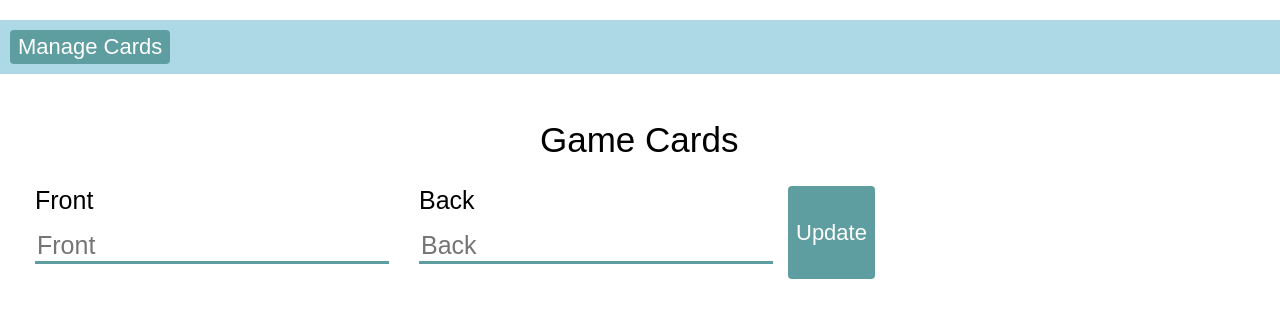
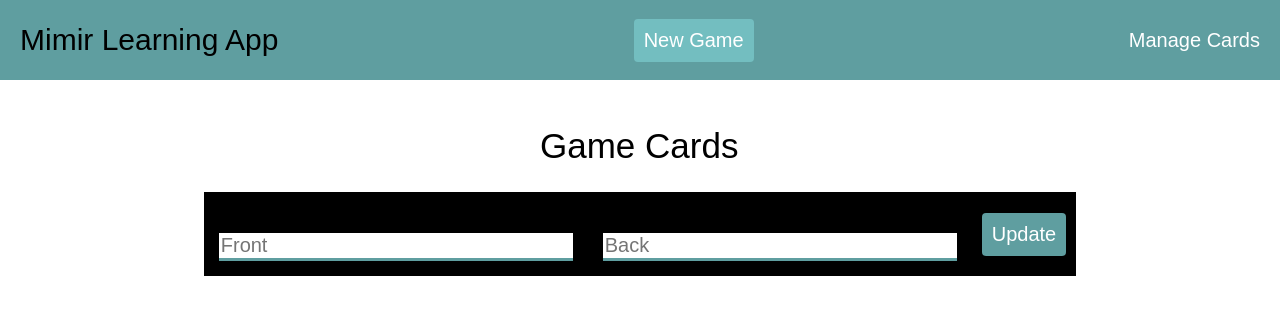
Before and after one commit to Yoohnas/learningApp, a React (Create React App) app in the folder mimir/: page /card/1 in a window 1280 px wide. Shown: the top 318 px of the page. Built offline with nearby package versions, Linux system fonts and the light colour scheme.

Commit message:
- added addbar button for new game - refactored component containers and styling

```diff
--- a/mimir/src/App.tsx
+++ b/mimir/src/App.tsx
@@ -1,24 +1,22 @@
 import React from 'react';
-import {Home} from "./components/pages/Home";
-import {Ongoing} from "./components/widgets/game/Ongoing";
+import {Main} from "./components/pages/Main";
 import {Routes, Route} from 'react-router-dom'
 import {NotFound} from "./components/pages/NotFound";
 import {Cards} from "./components/pages/Cards";
 import {Layout} from "./components/pages/Layout";
 import {CardEditor} from "./components/widgets/card/CardEditor";
 import {Overview} from "./components/widgets/card/Overview";
-import {ROUTE_CARDS, ROUTE_GAME, ROUTE_HOME} from "./Constants";
+import {ROUTE_CARDS, ROUTE_MAIN} from "./Constants";
 
 export const App = () => {
     return (
         <Routes>
-            <Route path={ROUTE_HOME} element={<Layout/>}>
-                <Route index element={<Home/>}/>
+            <Route path={ROUTE_MAIN} element={<Layout/>}>
+                <Route index element={<Main/>}/>
                 <Route path={ROUTE_CARDS} element={<Cards/>}>
                     <Route index element={<Overview/>}/>
                     <Route path={":id"} element={<CardEditor/>}/>
                 </Route>
-                <Route path={ROUTE_GAME} element={<Ongoing/>}/>
             </Route>
             <Route path="/*" element={<NotFound/>}/>
         </Routes>
--- a/mimir/src/Constants.ts
+++ b/mimir/src/Constants.ts
@@ -1,4 +1,4 @@
-export const ROUTE_HOME = '/'
+export const ROUTE_MAIN = '/'
 export const ROUTE_CARDS = '/card'
 export const ROUTE_GAME = '/game'
 export const ROUTE_BACKEND_CARDS = '/api/card/'
--- a/mimir/src/components/controls/Button.tsx
+++ b/mimir/src/components/controls/Button.tsx
@@ -22,9 +22,10 @@ export const Button = ({onClick, disabled, children}: Props) => {
 export const ButtonBase = css`
   border: none;
   border-radius: 4px;
-  font-size: 22px;
+  font-size: 20px;
   color: white;
-  padding: 4px 8px;
+  padding: 10px;
+  margin: 10px;
 `
 
 export const DefaultButton = styled.button`
--- a/mimir/src/components/controls/Input.tsx
+++ b/mimir/src/components/controls/Input.tsx
@@ -16,7 +16,7 @@ const InputBase = styled.input`
   border: none;
   border-bottom: 3px solid cadetblue;
   width: 350px;
-  font-size: 25px;
+  font-size: 20px;
   color: cadetblue;
   margin: 15px;
 `
--- a/mimir/src/components/pages/Cards.tsx
+++ b/mimir/src/components/pages/Cards.tsx
@@ -3,14 +3,21 @@ import {Outlet} from 'react-router-dom'
 
 export const Cards = () => {
     return (
-        <div>
-            <PageTitle>Game Cards</PageTitle>
+        <Container>
+            <Title>Game Cards</Title>
             <Outlet/>
-        </div>
+        </Container>
     )
 }
 
-const PageTitle = styled.div`
+const Container = styled.div`
+  display: flex;
+  flex-direction: column;
+  align-items: center;
+  margin: 20px;
+`
+
+const Title = styled.div`
   width: 100%;
   max-width: 200px;
   margin: 26px auto;
--- a/mimir/src/components/pages/Layout.tsx
+++ b/mimir/src/components/pages/Layout.tsx
@@ -12,7 +12,10 @@ export function Layout() {
 }
 
 const Container = styled.div`
-  display: grid;
+  display: flex;
+  flex-direction: column;
+  align-items: center;
   grid-template-rows: auto 1fr auto;
   height: 100%;
+  width: 100%;
 `
--- a/mimir/src/components/pages/Home.tsx
+++ b/mimir/src/components/pages/Main.tsx
@@ -3,8 +3,9 @@ import {Context as RoundContext} from "../../store/round/Context";
 import {Idle} from "../widgets/game/Idle";
 import {Ongoing} from "../widgets/game/Ongoing";
 import {Result} from "../widgets/game/Result";
+import styled from "styled-components/macro";
 
-export const Home = () => {
+export const Main = () => {
     const {questions, progress} = useContext(RoundContext)
 
     const isIdle = (): boolean => {
@@ -32,8 +33,15 @@ export const Home = () => {
     }
 
     return (
-        <div>
+        <Container>
             {getPage()}
-        </div>
+        </Container>
     )
 }
+
+const Container = styled.div`
+  display: flex;
+  flex-direction: column;
+  align-items: center;
+  margin: 16px;
+`
--- a/mimir/src/components/widgets/AppBar.tsx
+++ b/mimir/src/components/widgets/AppBar.tsx
@@ -1,22 +1,30 @@
 import styled from 'styled-components/macro'
 import {useNavigate} from 'react-router-dom'
-import {ROUTE_CARDS} from "../../Constants";
-import {DefaultButton} from "../controls/Button";
+import {ROUTE_CARDS, ROUTE_MAIN} from "../../Constants";
+import {BrightButton, DefaultButton} from "../controls/Button";
 
 export function AppBar() {
     const navigate = useNavigate();
 
     return (
-        <Bar>
+        <Container>
+            <Title>Mimir Learning App</Title>
+            <BrightButton onClick={() => navigate(ROUTE_MAIN)}>New Game</BrightButton>
             <DefaultButton onClick={() => navigate(ROUTE_CARDS)}>Manage Cards</DefaultButton>
-        </Bar>
+        </Container>
     )
 }
+const Container = styled.div`
+  display: flex;
+  flex-direction: row;
+  justify-content: space-between;
+  align-items: center;
+  background: cadetblue;
+  height: 80px;
+  width: 100%
+`
 
-const Bar = styled.div`
-  display: flex;
-  background: lightblue;
-  padding: 10px;
-  gap: 10px;
-  margin: 20px 0;
+const Title = styled.div`
+  font-size: 30px;
+  padding-left: 20px;
 `
--- a/mimir/src/components/widgets/card/CardEditor.tsx
+++ b/mimir/src/components/widgets/card/CardEditor.tsx
@@ -54,17 +54,19 @@ export const CardEditor = () => {
 }
 
 const Container = styled.div`
-  margin: 20px;
   display: flex;
   flex-direction: row;
+  align-items: center;
+  background: black;
+`
+
+const EditElement = styled.div`
+  display: flex;
+  flex-direction: column;
 `
 
 const CardSide = styled.div`
   margin-left: 15px;
   font-weight: 500;
-  font-size: 25px;
+  font-size: 22px;
 `
-const EditElement = styled.div`
-  display: flex;
-  flex-direction: column;
-`
--- a/mimir/src/components/widgets/card/Overview.tsx
+++ b/mimir/src/components/widgets/card/Overview.tsx
@@ -39,7 +39,7 @@ export const Overview = () => {
     }
 
     return (
-        <Column>
+        <div>
             <Row>
                 <Input value={front} onChange={setFront} placeholder="Front"/>
                 <Input value={back} onChange={setBack} placeholder="Back"/>
@@ -58,27 +58,21 @@ export const Overview = () => {
                     </DefaultButton>
                 </Row>
             ))}
-        </Column>
+        </div>
     )
 }
-
-const Text = styled.div`
-  display: flex;
-  margin: 12px;
-  width: 300px;
-  font-size: 25px;
-`
-
-const Column = styled.div`
-  display: flex;
-  flex-direction: column;
-  align-items: center;
-  margin: 12px;
-`
 
 const Row = styled.div`
   display: flex;
   flex-direction: row;
   align-items: center;
   margin: 12px;
+  justify-content: space-between;
 `
+
+const Text = styled.div`
+  display: flex;
+  margin: 12px;
+  width: 300px;
+  font-size: 20px;
+`
--- a/mimir/src/components/widgets/game/Idle.tsx
+++ b/mimir/src/components/widgets/game/Idle.tsx
@@ -7,19 +7,12 @@ export const Idle = () => {
     }
 
     return (
-        <Container>
+        <div>
             <DefaultButton onClick={startNewGame}>Start New Game</DefaultButton>
             <SubText>Idle</SubText>
-        </Container>
+        </div>
     )
 }
-
-const Container = styled.div`
-  display: flex;
-  flex-direction: column;
-  align-items: center;
-  margin: 16px;
-`
 
 const SubText = styled.div`
   padding: 50px;
--- a/mimir/src/index.tsx
+++ b/mimir/src/index.tsx
@@ -2,6 +2,7 @@ import ReactDOM from 'react-dom/client'
 import {App} from "./App";
 import {BrowserRouter as Router} from 'react-router-dom'
 import {createGlobalStyle} from 'styled-components'
+import {Provider as RoundProvider} from "./store/round/Context";
 import {Provider as CardProvider} from "./store/card/Context";
 
 const root = ReactDOM.createRoot(document.getElementById('root') as HTMLElement)
@@ -15,10 +16,12 @@ const GlobalStyle = createGlobalStyle`
 `
 
 root.render(
+    <RoundProvider>
         <CardProvider>
             <Router>
                 <GlobalStyle/>
                 <App/>
             </Router>
         </CardProvider>
+    </RoundProvider>
 )
```
Also changed, not shown: 1 other file (tests, documents, lock files or other folders). Lines whose indentation alone changed are shown as unchanged.
